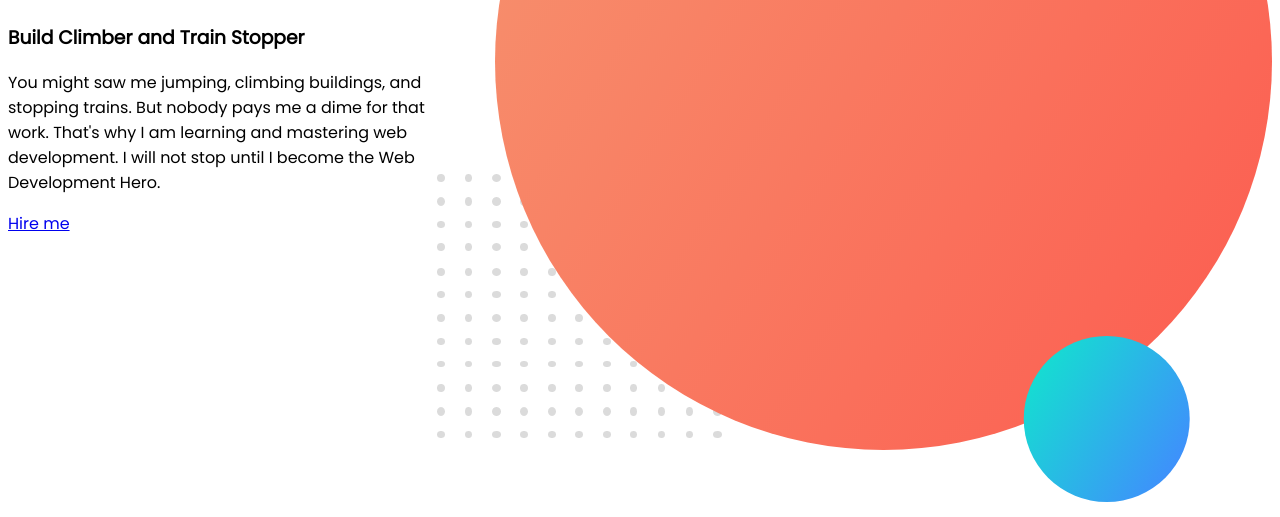
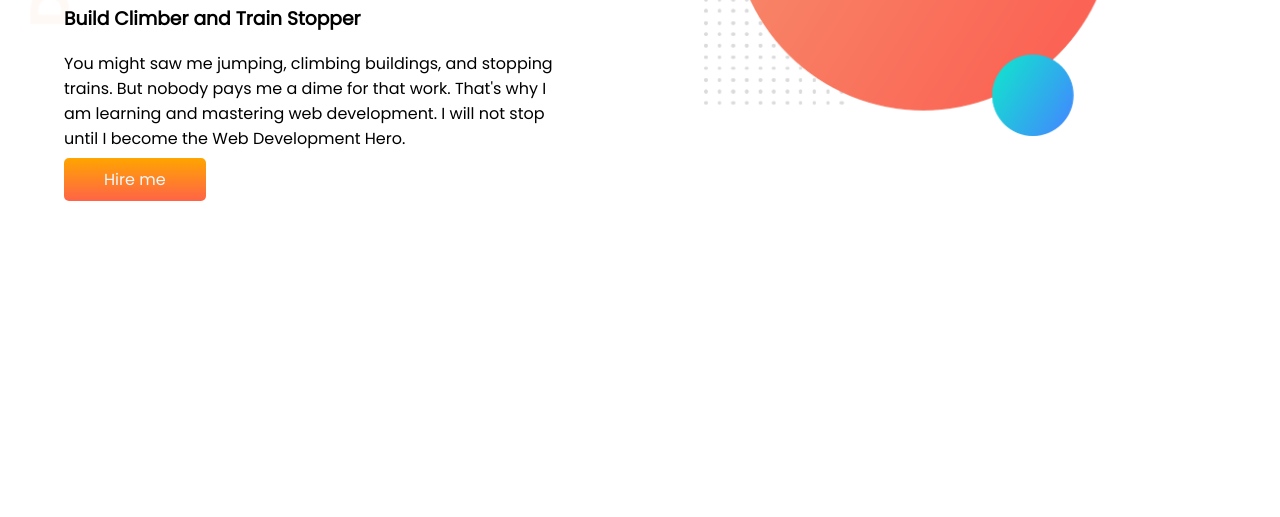
Before and after one commit to Robbani571/devloper-portfolio, a plain HTML site: page index.html in a window 1280 px wide. Shown: the part 335-852 px from the top of the page. After the commit the page ends 800 px from the top, so only its background shows below. Drawn offline with Linux system fonts and the light colour scheme.

Commit message:
some added

```diff
--- a/index.html
+++ b/index.html
@@ -12,7 +12,7 @@
 </head>
 <body>
 
-    <section>
+    <section class="top-banner">
         <div class="fff">
             <h1>Welcom to</h1>
             <h1><span>Peter Parker</span> World!</h1>
@@ -26,6 +26,7 @@
                 <img src="imge/my-bg.png" alt="">
             </div>
 
+
     </section>
 
 
--- a/style.css
+++ b/style.css
@@ -1,5 +1,6 @@
 body {
   font-family: "Poppins", sans-serif;
+  margin: 0;
 }
 h1 {
   font-size: 50px;
@@ -10,3 +11,22 @@ span {
 section {
   display: flex;
 }
+.fff {
+  width: 50%;
+  padding: 5%;
+}
+.fff img {
+  width: 80%;
+}
+
+.link-button {
+  text-decoration: none;
+  color: aliceblue;
+  background-image: linear-gradient(orange, tomato);
+  padding: 10px 40px;
+  border-radius: 5px;
+}
+.top-banner {
+  background-image: url(imge/top-banner.png);
+  background-repeat: no-repeat;
+}
```
